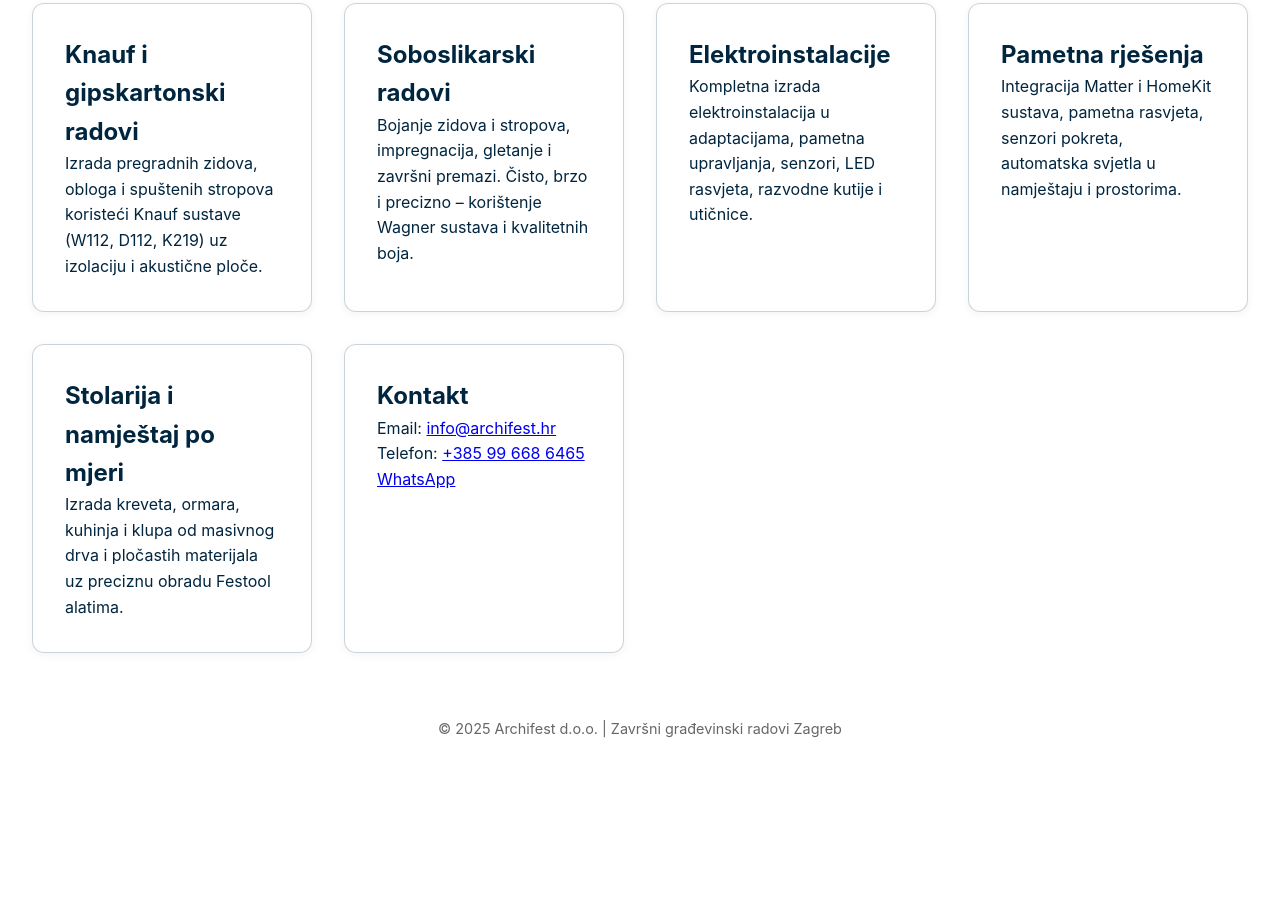
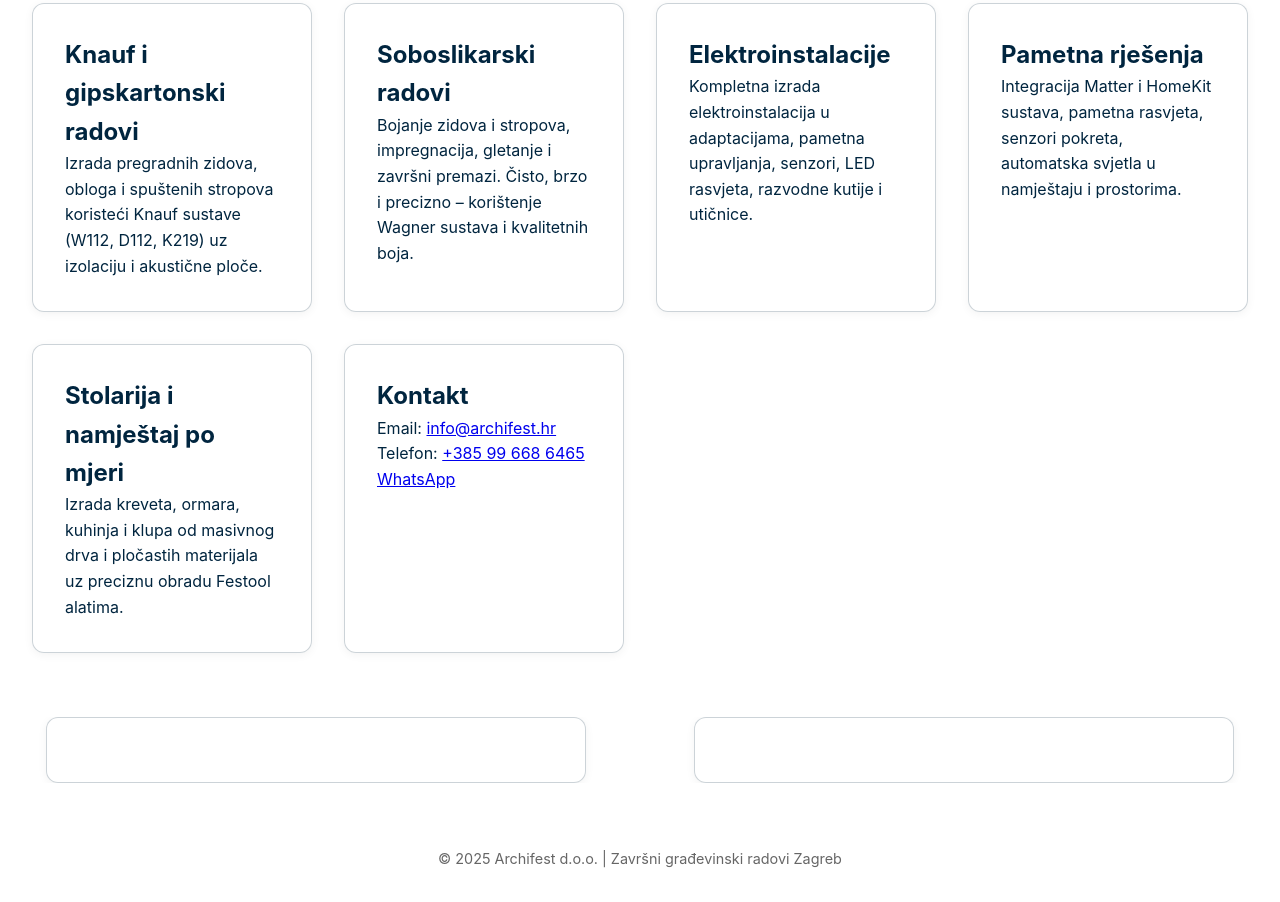
Before and after one commit to ARCHIFEST/archifest.github.io, a plain HTML site: page index.html in a window 1280 px wide. Shown: the part 378-1280 px from the top of the page. Before the commit the page ends 1150 px from the top, so only its background shows below. Drawn offline with Linux system fonts and the light colour scheme; a script that the page names is missing.

Commit message:
Add swipeable Instagram card gallery

```diff
--- a/index.html
+++ b/index.html
@@ -79,12 +79,34 @@
           <a href="https://wa.me/message/K5ITKCTWWUR7H1" target="_blank" rel="noopener">WhatsApp</a>
         </p>
       </div>
-    </section>
-  </main>
+  </section>
+</main>
+
+  <section id="instagram" class="instagram">
+    <div class="instagram-gallery">
+      <div class="card instagram-card">
+        <blockquote
+          class="instagram-media"
+          data-instgrm-captioned
+          data-instgrm-permalink="https://www.instagram.com/p/DLAlNeby99y/?utm_source=ig_embed&amp;utm_campaign=loading"
+          data-instgrm-version="14">
+        </blockquote>
+      </div>
+      <div class="card instagram-card">
+        <blockquote
+          class="instagram-media"
+          data-instgrm-captioned
+          data-instgrm-permalink="https://www.instagram.com/p/DLAlNeby99y/?utm_source=ig_embed&amp;utm_campaign=loading"
+          data-instgrm-version="14">
+        </blockquote>
+      </div>
+    </div>
+  </section>
 
   <footer>
     <p>&copy; 2025 Archifest d.o.o. | Završni građevinski radovi Zagreb</p>
   </footer>
+  <script async src="//www.instagram.com/embed.js"></script>
   <script src="script.js"></script>
 </body>
 </html>
--- a/style.css
+++ b/style.css
@@ -83,3 +83,22 @@ footer {
 .reveal.animate {
   animation: fadeInUp 0.6s ease forwards;
 }
+
+#instagram {
+  padding: 2rem 0;
+}
+
+.instagram-gallery {
+  display: flex;
+  gap: 1rem;
+  overflow-x: auto;
+  scroll-snap-type: x mandatory;
+  -webkit-overflow-scrolling: touch;
+}
+
+.instagram-card {
+  flex: 0 0 100%;
+  max-width: 540px;
+  scroll-snap-align: center;
+  margin: 0 auto;
+}
```
